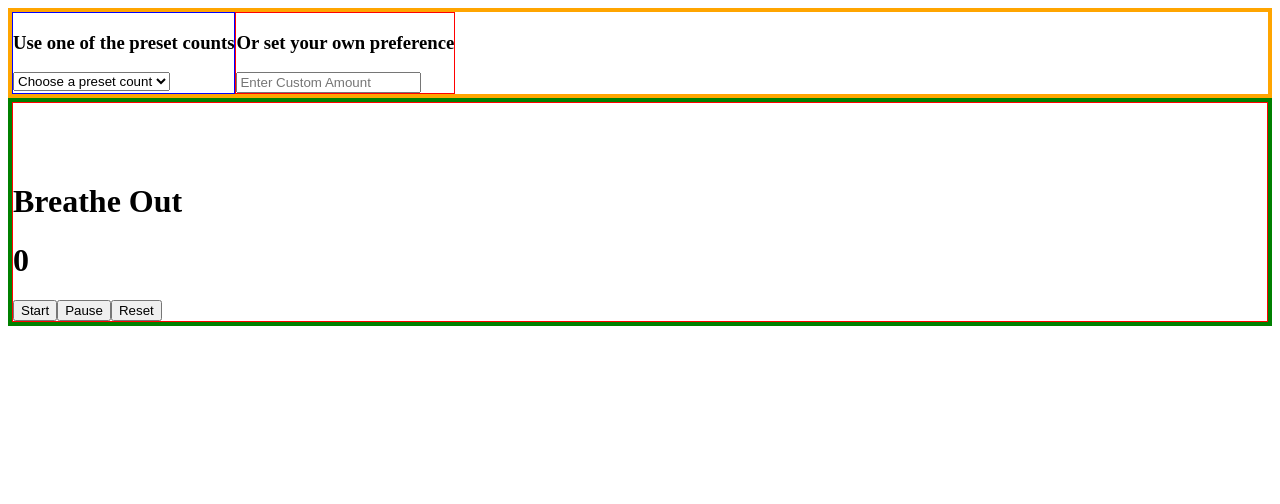
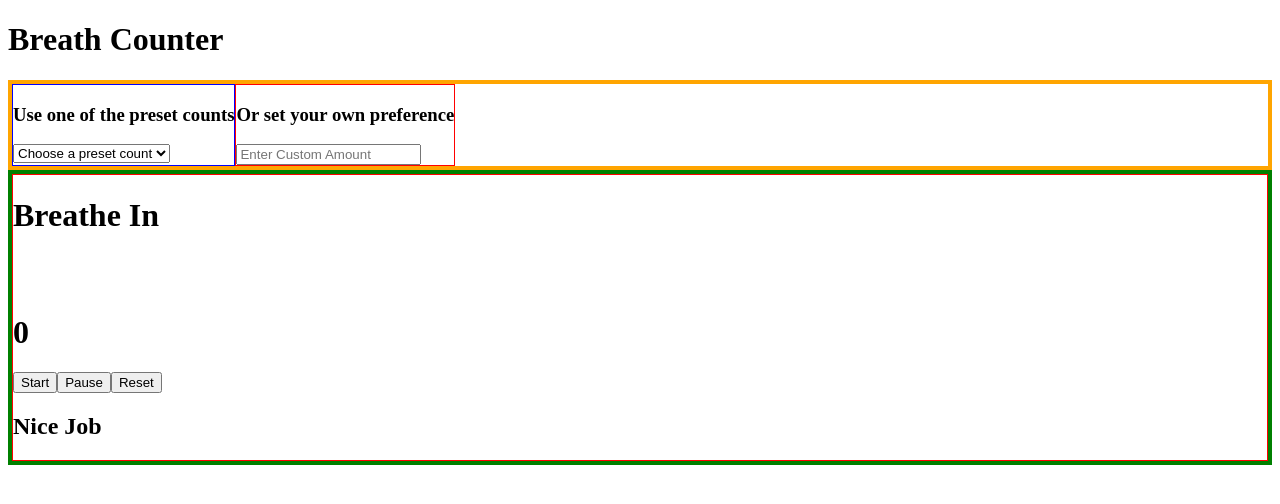
Before and after one commit to daijha/breathcounter, a React app in the folder frontend/: page / in a window 1280 px wide. Both pictures are taken after a click on the button "Start". Shown: the top 504 px of the page. Built offline with nearby package versions, Linux system fonts and the light colour scheme; the HTML template or start-up script is replaced by a standard one.

Commit message:
added completion messages

```diff
--- a/frontend/src/App.jsx
+++ b/frontend/src/App.jsx
@@ -14,6 +14,15 @@ function App() {
   const [isRunning, setIsRunning] = useState(false); // not running on render
   const [isVisible, setIsVisible] = useState(false); // for word fading logic
   const [cycle, setCycle] = useState(0);
+  const messages = [
+    "Great Work!",
+    "Nice Job",
+    "Well Done",
+    "You did it!",
+    "Thank Yourself",
+    "Beautifully Done",
+  ];
+  const [doneMsg, setDoneMsg] = useState("")
 
   //first create state to add inputs to current num
   useEffect(() => {
@@ -24,24 +33,33 @@ function App() {
   }, [isPresetActive, presetCount, customInput]); // these all effect how this effect runs
 
   // then take current num and decrement it using set timeout( relies on breathing toggle)
-   //toggle the visibility of the breathing instructions combined the 2 effects into 1
+  //toggle the visibility of the breathing instructions combined the 2 effects into 1
   useEffect(() => {
-    let id ; // gives the cleartimeout id access(scope)
-if (currentNum > 0 && isRunning ){
-   id = setTimeout(() => {
-      setIsVisible((prev) => !prev); // toggle
-      setCycle(cycle + 1);// let the toggle run all the way through (1 cycle)
-      const newNum = cycle + 1 // update cycle count
-            if ( newNum % 2 === 0) {
-      setCurrentNum((prev) => prev - 1);//updates countdown after cycle completes
+    let id; // gives the cleartimeout id access(scope)
+    if (currentNum > 0 && isRunning) {
+      id = setTimeout(() => {
+        setIsVisible((prev) => !prev); // toggle
+        setCycle(cycle + 1); // let the toggle run all the way through (1 cycle)
+        const newNum = cycle + 1; // update cycle count
+        if (newNum % 2 === 0) {
+          setCurrentNum((prev) => prev - 1); //updates countdown after cycle completes
+        }
+      }, 2000);
     }
-    }, 2000);
-}
     return () => clearTimeout(id);
   }, [isRunning, currentNum, cycle]);
 
+  useEffect(() => {
+    if (currentNum === 0 && isRunning) {
+      const randomIndex = Math.floor(Math.random() * messages.length);
+      const selected = messages[randomIndex];
+      setDoneMsg(selected);
+      setIsVisible(true);
+    }
+  }, [currentNum, doneMsg, isRunning]);
   return (
     <>
+      <h1>Breath Counter</h1>
       <div className="menu">
         <div className="precount">
           <h3> Use one of the preset counts </h3>
@@ -108,6 +126,9 @@ if (currentNum > 0 && isRunning ){
           >
             Reset
           </button>
+          <h2 className={isVisible ? `fade visible` : `fade hidden`}>
+            {doneMsg}
+          </h2>
         </div>
       </div>
     </>
```
